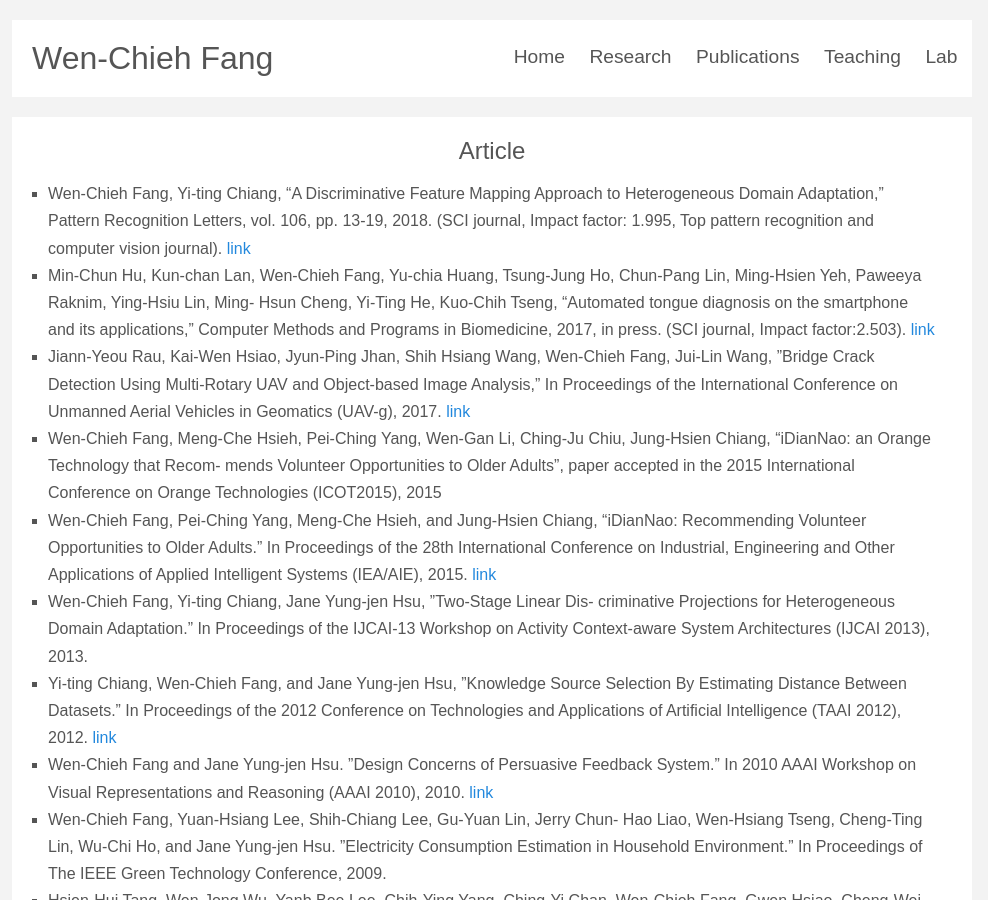
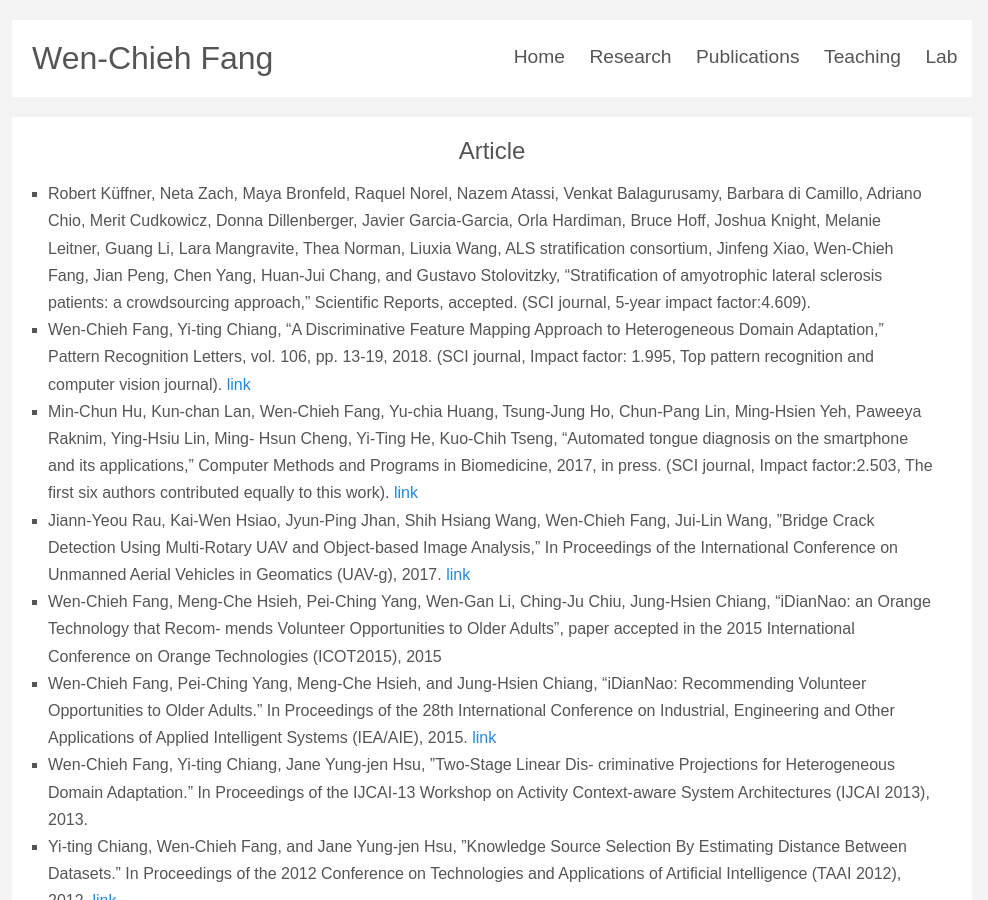
Before and after one commit to ncyu-deep/myblog, a Jekyll site: the page built from publications.md, in a window 1280 px wide and 900 px high. Shown: the whole window, without its empty margins (148-1136 px from the left). Built offline with Jekyll 4.4.1, drawn with Linux system fonts in a browser that asks for light colours; some web fonts are replaced.

Commit message:
Revise publications.md

```diff
--- a/publications.md
+++ b/publications.md
@@ -5,6 +5,7 @@ title: My publications
 
 <h2 style="text-align: center">Article</h2>
 
+* Robert Küffner, Neta Zach, Maya Bronfeld, Raquel Norel, Nazem Atassi, Venkat Balagurusamy, Barbara di Camillo, Adriano Chio, Merit Cudkowicz, Donna Dillenberger, Javier Garcia-Garcia, Orla Hardiman, Bruce Hoff, Joshua Knight, Melanie Leitner, Guang Li, Lara Mangravite, Thea Norman, Liuxia Wang, ALS stratification consortium, Jinfeng Xiao, Wen-Chieh Fang, Jian Peng, Chen Yang, Huan-Jui Chang, and Gustavo Stolovitzky, “Stratification of amyotrophic lateral sclerosis patients: a crowdsourcing approach,” Scientific Reports, accepted. (SCI journal, 5-year impact factor:4.609).
 * Wen-Chieh Fang, Yi-ting Chiang, “A Discriminative Feature Mapping Approach
 to Heterogeneous Domain Adaptation,” Pattern Recognition Letters, vol. 106,
 pp. 13-19, 2018. (SCI journal, Impact factor: 1.995, Top pattern recognition
@@ -13,7 +14,7 @@ and computer vision journal). [link](https://www.sciencedirect.com/science/artic
 Ho, Chun-Pang Lin, Ming-Hsien Yeh, Paweeya Raknim, Ying-Hsiu Lin, Ming-
 Hsun Cheng, Yi-Ting He, Kuo-Chih Tseng, "Automated tongue diagnosis on
 the smartphone and its applications," Computer Methods and Programs in
-Biomedicine, 2017, in press. (SCI journal, Impact factor:2.503). [link](https://www.sciencedirect.com/science/article/pii/S0169260717308477)
+Biomedicine, 2017, in press. (SCI journal, Impact factor:2.503, The first six authors contributed equally to this work). [link](https://www.sciencedirect.com/science/article/pii/S0169260717308477)
 * Jiann-Yeou Rau, Kai-Wen Hsiao, Jyun-Ping Jhan, Shih Hsiang Wang,
 Wen-Chieh Fang, Jui-Lin Wang, ”Bridge Crack Detection Using Multi-Rotary
 UAV and Object-based Image Analysis,” In Proceedings of the International
```
